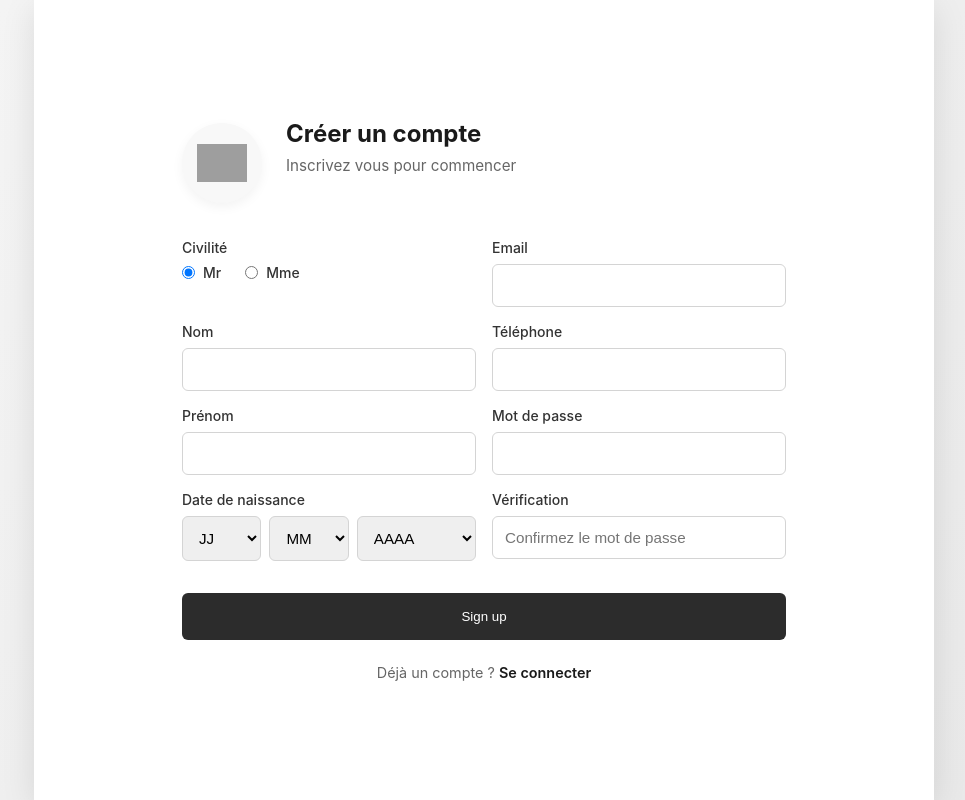
After one commit to Akisoko/Projet-Web, a PHP site: page /inscription.html in a window 1280 px wide. The commit adds this page. Shown: the whole page, without its empty margins (156-1121 px from the left). Run offline with PHP 8.4, Linux system fonts and the light colour scheme; grey boxes are pictures that could not be loaded.

Commit message:
Connexions

```diff
--- /dev/null
+++ b/inscription.html
@@ -0,0 +1,110 @@
+<!DOCTYPE html>
+<html lang="fr">
+<head>
+    <meta charset="UTF-8">
+    <meta name="viewport" content="width=device-width, initial-scale=1.0">
+    <title>Inscription - Kezan</title>
+    <link rel="stylesheet" href="https://cdnjs.cloudflare.com/ajax/libs/font-awesome/6.5.1/css/all.min.css">
+    <link rel="stylesheet" href="style.css">
+</head>
+<body class="landing-page">
+<div class="auth-container signup-page">
+    <div class="auth-form-card signup-card">
+        <div class="signup-header">
+            <div class="logo-container small">
+                <img src="https://img.icons8.com/color/512/world-of-warcraft-horde.png" alt="Kezan Logo" class="landing-logo">
+            </div>
+            <div>
+                <h2>Créer un compte</h2>
+                <p class="auth-subtitle">Inscrivez vous pour commencer</p>
+            </div>
+        </div>
+
+        <form class="auth-form signup-form" onsubmit="event.preventDefault(); window.location.href='accueil.html'">
+            <div class="form-row">
+                <div class="form-group">
+                    <label>Civilité</label>
+                    <div class="radio-group">
+                        <label class="radio-label">
+                            <input type="radio" name="civilite" value="mr" checked>
+                            <span>Mr</span>
+                        </label>
+                        <label class="radio-label">
+                            <input type="radio" name="civilite" value="mme">
+                            <span>Mme</span>
+                        </label>
+                    </div>
+                </div>
+
+                <div class="form-group">
+                    <label>Email</label>
+                    <input type="email" required>
+                </div>
+            </div>
+
+            <div class="form-row">
+                <div class="form-group">
+                    <label>Nom</label>
+                    <input type="text" required>
+                </div>
+
+                <div class="form-group">
+                    <label>Téléphone</label>
+                    <input type="tel" required>
+                </div>
+            </div>
+
+            <div class="form-row">
+                <div class="form-group">
+                    <label>Prénom</label>
+                    <input type="text" required>
+                </div>
+
+                <div class="form-group">
+                    <label>Mot de passe</label>
+                    <input type="password" required>
+                </div>
+            </div>
+
+            <div class="form-row">
+                <div class="form-group">
+                    <label>Date de naissance</label>
+                    <div class="date-group">
+                        <select required>
+                            <option value="">JJ</option>
+                            <option value="01">01</option>
+                            <option value="02">02</option>
+                            <option value="03">03</option>
+                        </select>
+                        <select required>
+                            <option value="">MM</option>
+                            <option value="01">01</option>
+                            <option value="02">02</option>
+                            <option value="03">03</option>
+                        </select>
+                        <select required>
+                            <option value="">AAAA</option>
+                            <option value="2004">2004</option>
+                            <option value="2003">2003</option>
+                            <option value="2002">2002</option>
+                        </select>
+                    </div>
+                </div>
+
+                <div class="form-group">
+                    <label>Vérification</label>
+                    <input type="password" placeholder="Confirmez le mot de passe" required>
+                </div>
+            </div>
+
+            <button type="submit" class="btn-primary auth-submit">Sign up</button>
+        </form>
+
+        <p class="auth-footer">
+            Déjà un compte ? <a href="connexion.html">Se connecter</a>
+        </p>
+    </div>
+</div>
+
+</body>
+</html>
--- a/premiere_connexion.html
+++ b/premiere_connexion.html
@@ -27,8 +27,8 @@
 
         <div class="login-form">
             <button class="btn-outline" onclick="window.location.href='accueil.html'">Continuer en tant qu'invité</button>
-            <button class="btn-primary" onclick="window.location.href='accueil.html'">S'incrire</button>
-            <button class="btn-primary" onclick="window.location.href='accueil.html'">Se connecter</button>
+            <button class="btn-primary" onclick="window.location.href='inscription.html'">S'incrire</button>
+            <button class="btn-primary" onclick="window.location.href='connexion.html'">Se connecter</button>
         </div>
     </div>
 </div>
--- a/style.css
+++ b/style.css
@@ -695,6 +695,166 @@ body.landing-page {
     font-size: 0.875rem;
 }
 
+/* Auth pages (login/signup) */
+.auth-container {
+    display: flex;
+    width: 100%;
+    max-width: 1200px;
+    min-height: 100vh;
+    background: #fff;
+    box-shadow: 0 8px 32px rgba(0, 0, 0, 0.1);
+}
+
+.auth-container.signup-page {
+    max-width: 900px;
+    align-items: center;
+    justify-content: center;
+}
+
+.auth-logo-side {
+    flex: 1;
+    background: #f5f5f5;
+    display: flex;
+    flex-direction: column;
+    align-items: center;
+    justify-content: center;
+    padding: 3rem;
+}
+
+.auth-form-side {
+    flex: 1;
+    display: flex;
+    align-items: center;
+    justify-content: center;
+    padding: 3rem;
+}
+
+.auth-form-card {
+    width: 100%;
+    max-width: 400px;
+}
+
+.signup-card {
+    max-width: 700px;
+    padding: 3rem;
+}
+
+.auth-form-card h2 {
+    font-size: 1.5rem;
+    font-weight: 700;
+    margin-bottom: 0.5rem;
+}
+
+.auth-subtitle {
+    color: #666;
+    font-size: 0.95rem;
+    margin-bottom: 2rem;
+}
+
+.signup-header {
+    display: flex;
+    align-items: center;
+    gap: 1.5rem;
+    margin-bottom: 2rem;
+}
+
+.logo-container.small {
+    width: 80px;
+    height: 80px;
+}
+
+.logo-container.small .landing-logo {
+    width: 50px;
+    height: 50px;
+}
+
+.auth-form {
+    display: flex;
+    flex-direction: column;
+    gap: 1.5rem;
+}
+
+.signup-form {
+    gap: 1rem;
+}
+
+.form-row {
+    display: grid;
+    grid-template-columns: 1fr 1fr;
+    gap: 1rem;
+}
+
+.form-group {
+    display: flex;
+    flex-direction: column;
+    gap: 0.5rem;
+}
+
+.form-group label {
+    font-weight: 500;
+    font-size: 0.875rem;
+    color: #333;
+}
+
+.form-group input,
+.form-group select {
+    padding: 0.75rem;
+    border: 1px solid #d4d4d4;
+    border-radius: 6px;
+    font-size: 0.95rem;
+}
+
+.form-group input:focus,
+.form-group select:focus {
+    outline: none;
+    border-color: #1a1a1a;
+}
+
+.radio-group {
+    display: flex;
+    gap: 1.5rem;
+}
+
+.radio-label {
+    display: flex;
+    align-items: center;
+    gap: 0.5rem;
+    cursor: pointer;
+}
+
+.radio-label input[type="radio"] {
+    width: auto;
+}
+
+.date-group {
+    display: grid;
+    grid-template-columns: 1fr 1fr 1.5fr;
+    gap: 0.5rem;
+}
+
+.auth-submit {
+    width: 100%;
+    padding: 1rem;
+    margin-top: 1rem;
+}
+
+.auth-footer {
+    text-align: center;
+    margin-top: 1.5rem;
+    font-size: 0.9rem;
+    color: #666;
+}
+
+.auth-footer a {
+    color: #1a1a1a;
+    font-weight: 600;
+    text-decoration: none;
+}
+
+.auth-footer a:hover {
+    text-decoration: underline;
+}
+
 /* Responsive */
 @media (max-width: 768px) {
     .sidebar {
@@ -852,4 +1012,30 @@ body.landing-page {
         left: 1rem;
         font-size: 0.75rem;
     }
+
+    /* Auth responsive mobile */
+    .auth-container {
+        flex-direction: column;
+    }
+
+    .auth-logo-side {
+        padding: 2rem;
+    }
+
+    .auth-form-side {
+        padding: 2rem;
+    }
+
+    .signup-card {
+        padding: 2rem;
+    }
+
+    .form-row {
+        grid-template-columns: 1fr;
+    }
+
+    .signup-header {
+        flex-direction: column;
+        text-align: center;
+    }
 }
```
Also changed, not shown: connexion.html (+46 -0 lines), wishlist.html (renamed from Wishlist.html).
